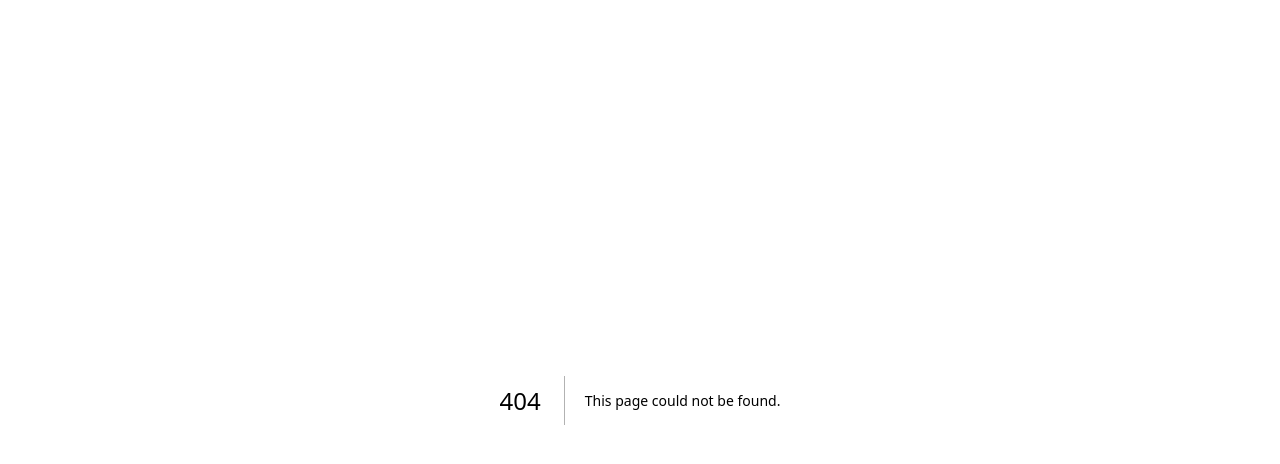
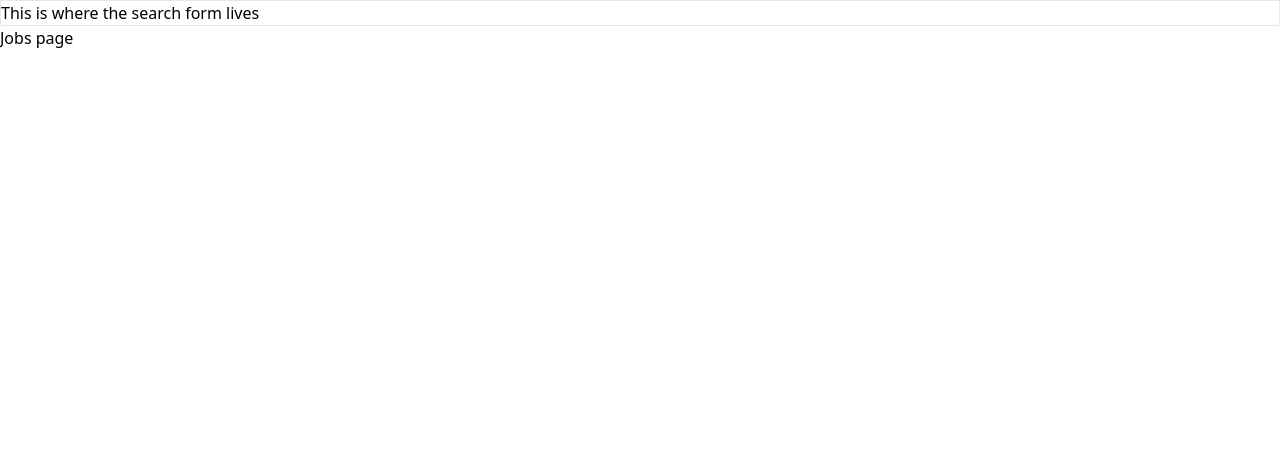
Before and after one commit to daniel-black/chalupa, a Next.js app: page /jobs in a window 1280 px wide. Before the commit this address had no page. Shown: the top 464 px of the page. Built offline with nearby package versions, Linux system fonts and the light colour scheme.

Commit message:
Add a /jobs page and layout

```diff
--- /dev/null
+++ b/app/jobs/layout.tsx
@@ -0,0 +1,12 @@
+export default function JobsLayout({ children }: {
+  children: React.ReactNode
+}) {
+  return (
+    <main>
+      <aside className="border">
+        This is where the search form lives
+      </aside>
+      {children}
+    </main>
+  );
+}
--- /dev/null
+++ b/app/jobs/page.tsx
@@ -0,0 +1,7 @@
+export default function JobsPage() {
+  return (
+    <div>
+      Jobs page
+    </div>
+  );
+}
--- a/app/page.tsx
+++ b/app/page.tsx
@@ -1,6 +1,12 @@
+import Link from "next/link";
 
 export default function Home() {
   return (
-    <div>Hi</div>
+    <div>
+      <h1>This is the landing page.</h1>
+      <Link className="bg-yellow-400 p-1 rounded" href={'/jobs'}>
+        Jobs
+      </Link>
+    </div>
   );
 }
```
Also changed, not shown: 1 other file (tests, documents, lock files or other folders).
